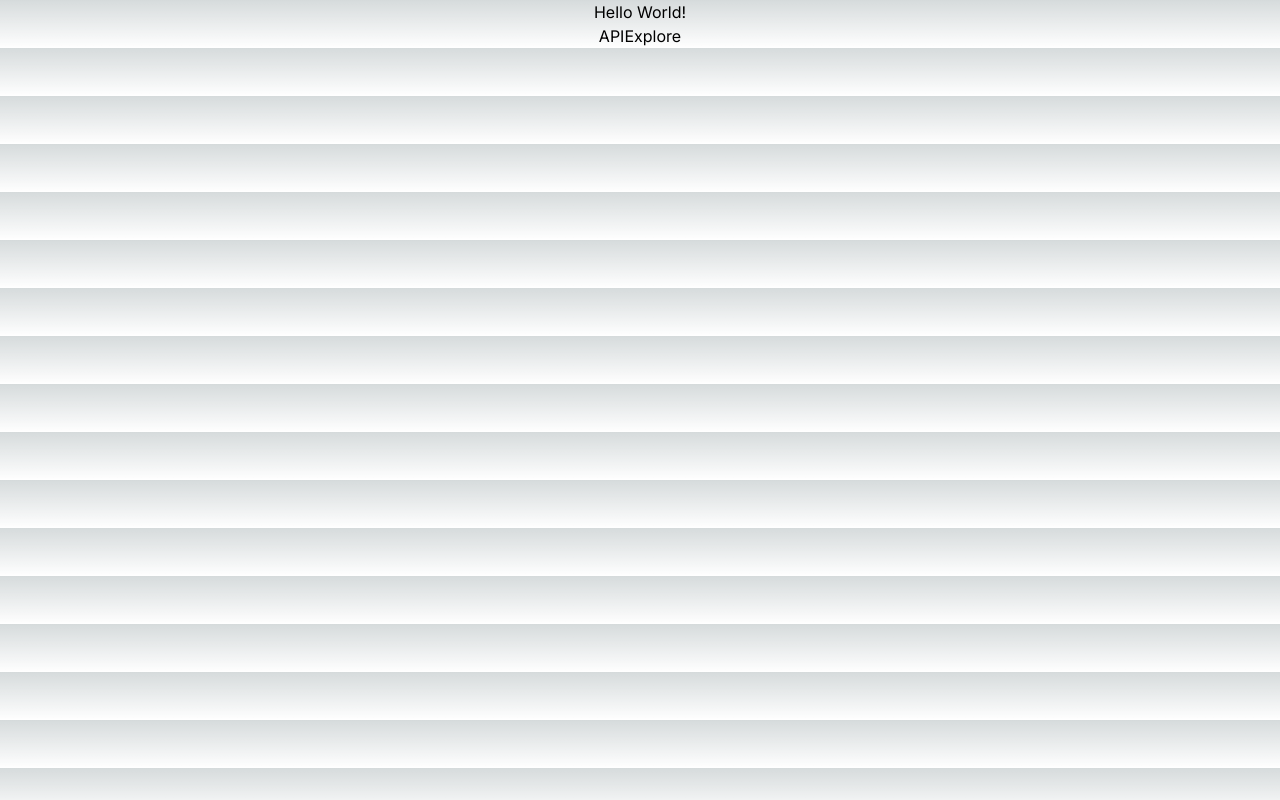
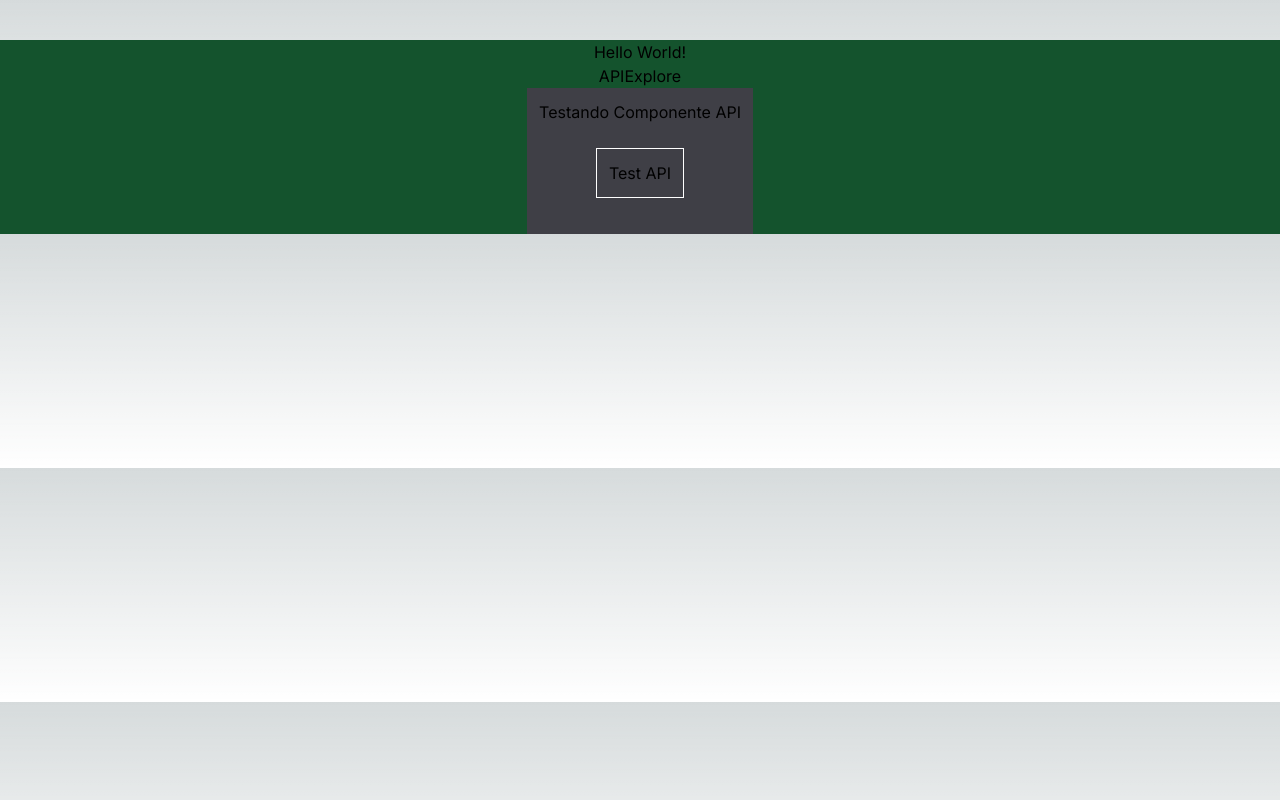
Before and after one commit to caaio-vrodrigues/api-explore, a Next.js app: page / in a window 1280 px wide. Built offline with nearby package versions, Linux system fonts and the light colour scheme.

Commit message:
testando api

```diff
--- a/src/app/page.tsx
+++ b/src/app/page.tsx
@@ -1,11 +1,15 @@
+'use client';
+import { APICompTest } from "@/components/api-comp-test/APICompTest";
 
 export default function Home() {
   return (
     <main>
-      <div className={`flex flex-col justify-center items-center`}>
+      <div className={`flex flex-col justify-center items-center mt-10 bg-green-900`}>
         <h1>Hello World!</h1>
 
         <h1>APIExplore</h1>
+
+        <APICompTest/>
       </div>
     </main>
   );
--- /dev/null
+++ b/src/components/api-comp-test/APICompTest.tsx
@@ -0,0 +1,41 @@
+import { useState, useEffect } from "react";
+
+export const APICompTest = () => {
+  const [data, setData] = useState<any>(null);
+  const [active, setActive] = useState<boolean>(false);
+
+
+    useEffect(() => {
+      const getData = async () => {
+        try{
+          const request = await fetch('https://jsonplaceholder.typicode.com/todos/1');
+          const data = await request.json();
+          data && setData(data);
+          console.log(data)
+        }catch(error){
+          if(error instanceof Error){
+            console.log(error.message);
+          };
+        };
+      };
+
+      active ? getData() : setData(null);
+    }, [active]);
+
+  return(
+    <div className={`flex flex-col items-center bg-zinc-700 p-3`}>
+      <h1>Testando Componente API</h1>
+      <br />
+      <button onClick={() => setActive(val => !val)}
+        className={`border border-white p-3 m-auto`}
+      >Test API
+      </button>
+      <br />
+      {data &&
+        <div className={`flex flex-col items-center`}>
+          <span>id: {data.id}</span>
+          <p>{data.title}</p>
+        </div>}
+    </div>
+  );
+};
```
